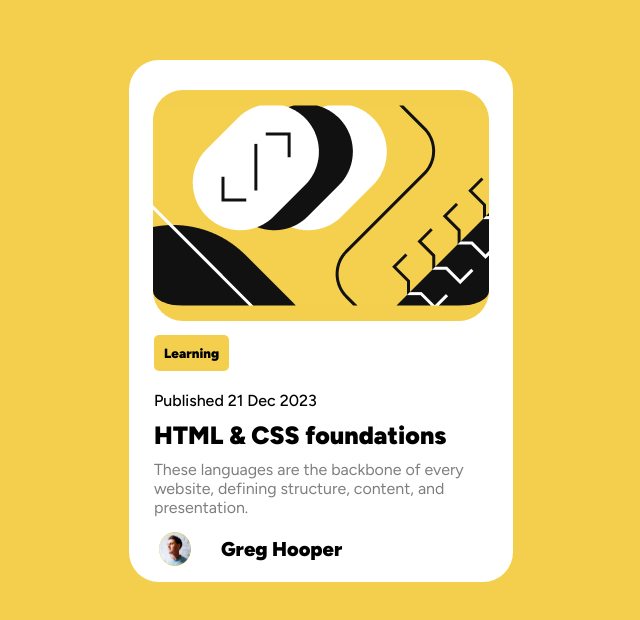
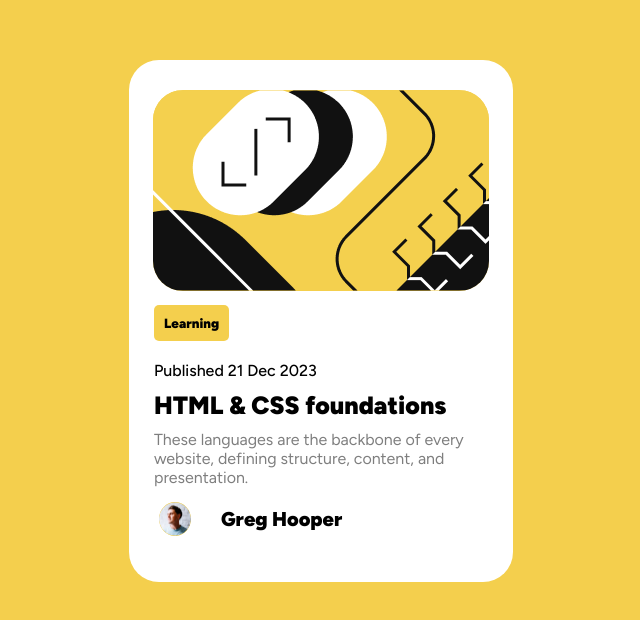
Before and after one commit to dimaa21/html-css-card, a plain HTML site: page index.html in a window 1280 px wide. Shown: the part 190-810 px from the top of the page, without its empty margins (319-959 px from the left). Drawn offline with Linux system fonts and the light colour scheme.

Commit message:
Update main.css

```diff
--- a/main.css
+++ b/main.css
@@ -20,7 +20,6 @@
 
 .main-block .main-img {
     margin: 30px 24px 0;
-    padding: 15px 0;
     border-radius: 30px;
     text-align: center;
 }
```
